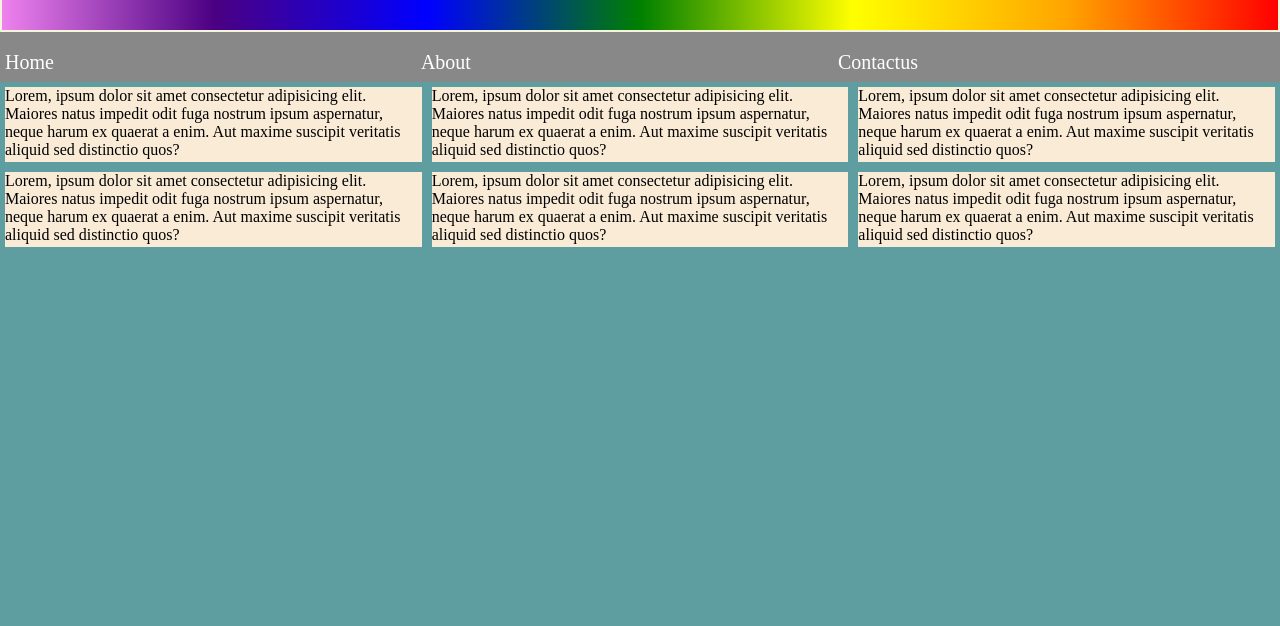
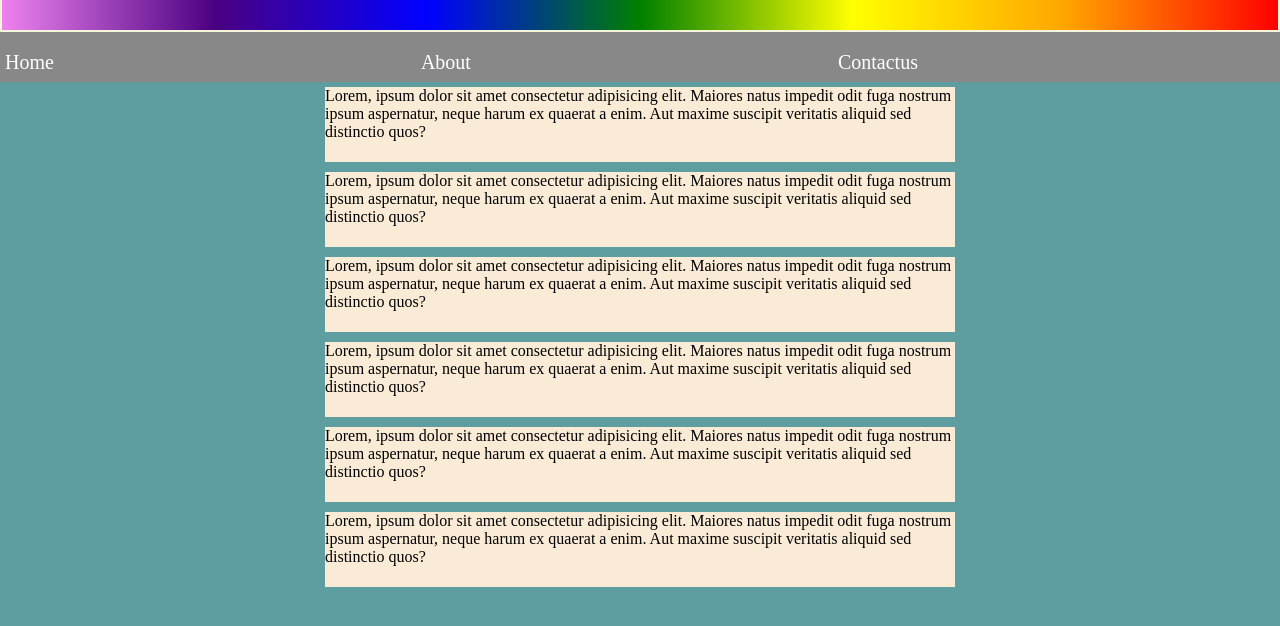
Before and after one commit to apk1999/FirstRepo, a plain HTML site: page first.html in a window 1280 px wide. Shown: the part 72-698 px from the top of the page. Drawn offline with Linux system fonts and the light colour scheme.

Commit message:
some changes are made

```diff
--- a/first.css
+++ b/first.css
@@ -32,17 +32,20 @@
 .nav ul li a:hover{
    font-family: 'Trebuchet MS', 'Lucida Sans Unicode', 'Lucida Grande', 'Lucida Sans', Arial, sans-serif;
 }
-.row1,.row2{
-    display:flex;
+.row1{
+    display:grid;
+    grid-template-columns: 1fr 1fr 1fr 1fr;
+
 }
-.row1 div,.row2 div{
+.row1 div{
     background-color: antiquewhite;
     height: 75px;
     transition-property: height;
     transition-duration: 1s;
     transition-timing-function: ease;
     margin: 5px;
-    flex-grow: 1;
+    grid-column-start: 2;
+    grid-column-end: 4;
     color:black;
 }
 .row1 div:hover,.row2 div:hover{
@@ -54,9 +57,9 @@
 }
 
 @keyframes myanimation{
-    from{transform: rotateZ(0deg); background-color: coral; transition-property: }
+    from{transform: rotateZ(0deg); background-color: coral;  }
     25%{transform: rotateZ(-5deg); background-color: cornflowerblue;}
     50%{transform: rotateZ(-10deg);background-color: darkcyan;}
     75%{transform: rotateZ(0deg);background-color: burlywood;}
-    to{transform: rotateZ(5deg); background-color: crimson;}
+    to{transform: rotate(5deg); background-color: crimson;}
 }
--- a/first.html
+++ b/first.html
@@ -35,8 +35,7 @@
                     Lorem, ipsum dolor sit amet consectetur adipisicing elit. Maiores natus impedit odit fuga nostrum ipsum aspernatur, neque harum ex quaerat a enim. Aut maxime suscipit veritatis aliquid sed distinctio quos?
                 </p>
             </div>
-        </div>
-        <div class="row2">
+
                 <div>
                         <p>
                             Lorem, ipsum dolor sit amet consectetur adipisicing elit. Maiores natus impedit odit fuga nostrum ipsum aspernatur, neque harum ex quaerat a enim. Aut maxime suscipit veritatis aliquid sed distinctio quos?
```
Also changed, not shown: sample.html (added, +28 -0 lines).
